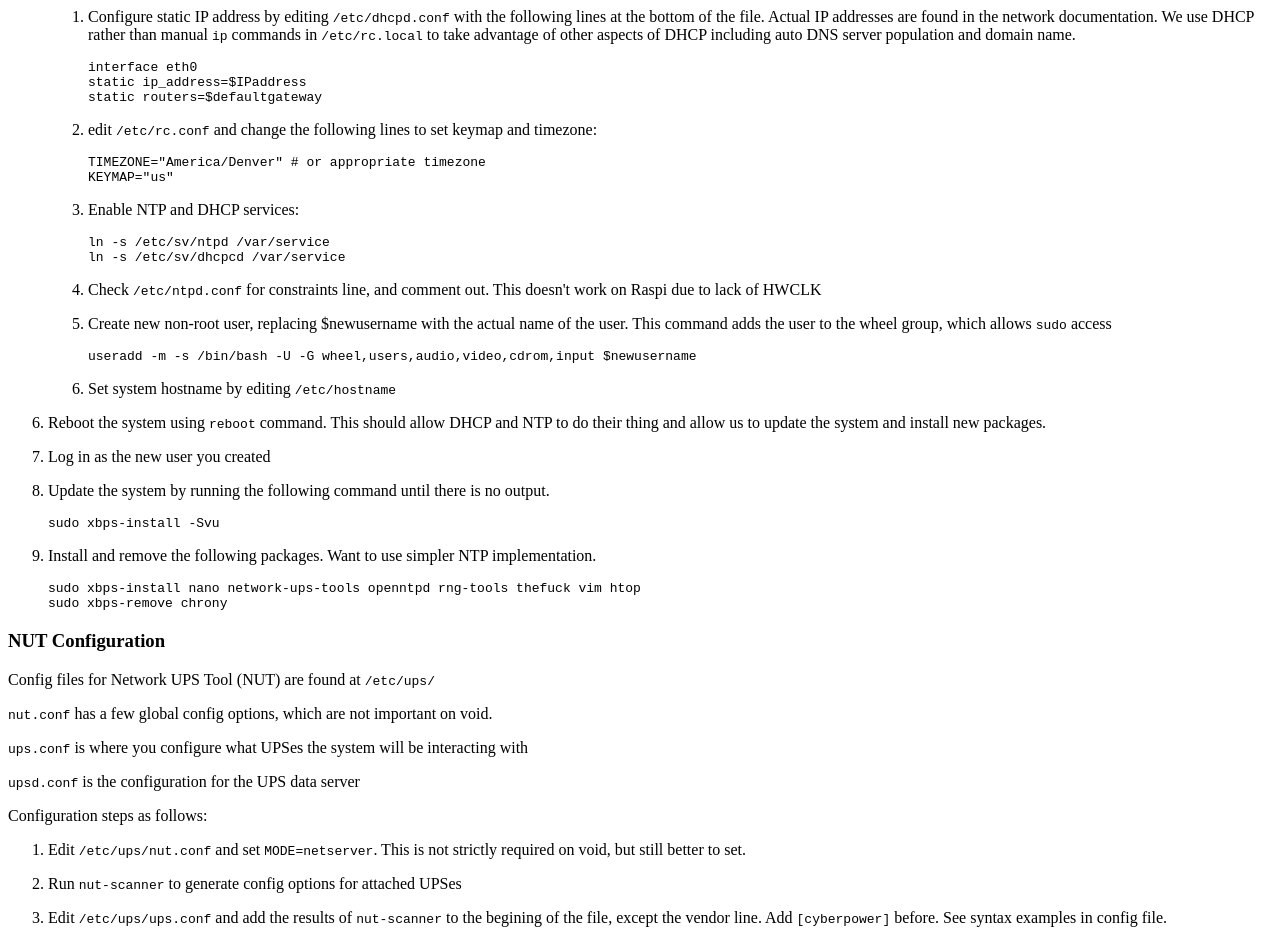
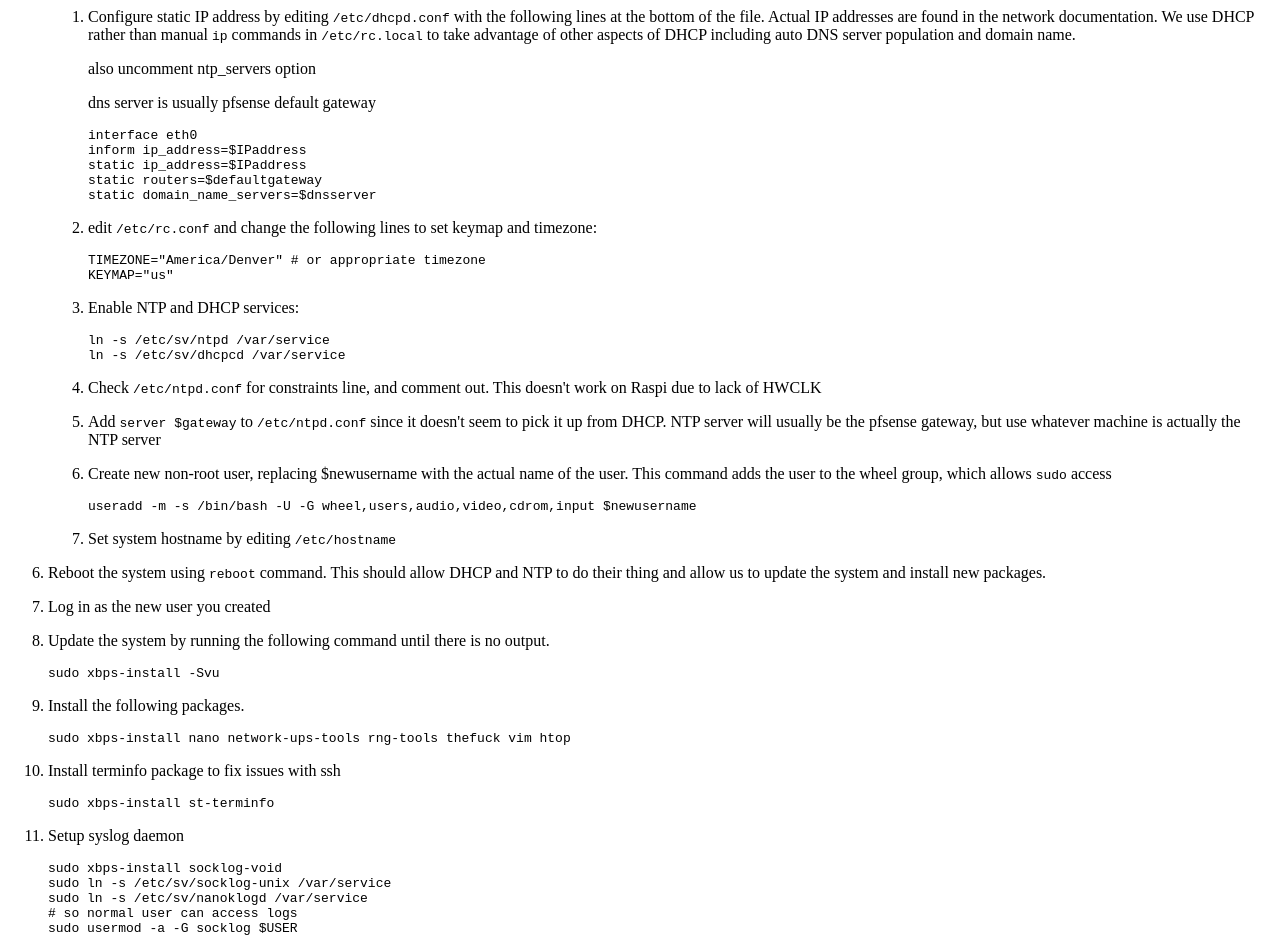
Before and after one commit to sww1235/sww1235.github.io, a plain HTML site: page wiki/build-script-notes-rack-monitor.html in a window 1280 px wide. Shown: the part 500-1440 px from the top of the page. Drawn offline with Linux system fonts and the light colour scheme; files that its build step writes are made by us from their sources.

Commit message:
Website as of 2020-08-30T17:33:33+00:00

```diff
--- a/wiki/build-script-notes-rack-monitor.html
+++ b/wiki/build-script-notes-rack-monitor.html
@@ -52,9 +52,13 @@ Initial Configuration
 <li><p>Need to get correct time and network set up in order to update system and install packages (as root) Remember that the only available text editor is <code>vi</code>!</p>
 <ol style="list-style-type: decimal">
 <li><p>Configure static IP address by editing <code>/etc/dhcpd.conf</code> with the following lines at the bottom of the file. Actual IP addresses are found in the network documentation. We use DHCP rather than manual <code>ip</code> commands in <code>/etc/rc.local</code> to take advantage of other aspects of DHCP including auto DNS server population and domain name.</p>
+<p>also uncomment ntp_servers option</p>
+<p>dns server is usually pfsense default gateway</p>
 <pre class="conf"><code>interface eth0
+inform ip_address=$IPaddress
 static ip_address=$IPaddress
-static routers=$defaultgateway</code></pre></li>
+static routers=$defaultgateway
+static domain_name_servers=$dnsserver</code></pre></li>
 <li><p>edit <code>/etc/rc.conf</code> and change the following lines to set keymap and timezone:</p>
 <pre class="conf"><code>TIMEZONE=&quot;America/Denver&quot; # or appropriate timezone
 KEYMAP=&quot;us&quot;</code></pre></li>
@@ -62,6 +66,7 @@ KEYMAP=&quot;us&quot;</code></pre></li>
 <div class="sourceCode"><pre class="sourceCode bash"><code class="sourceCode bash"><span class="kw">ln</span> -s /etc/sv/ntpd /var/service
 <span class="kw">ln</span> -s /etc/sv/dhcpcd /var/service</code></pre></div></li>
 <li><p>Check <code>/etc/ntpd.conf</code> for constraints line, and comment out. This doesn't work on Raspi due to lack of HWCLK</p></li>
+<li><p>Add <code>server $gateway</code> to <code>/etc/ntpd.conf</code> since it doesn't seem to pick it up from DHCP. NTP server will usually be the pfsense gateway, but use whatever machine is actually the NTP server</p></li>
 <li><p>Create new non-root user, replacing $newusername with the actual name of the user. This command adds the user to the wheel group, which allows <code>sudo</code> access</p>
 <div class="sourceCode"><pre class="sourceCode bash"><code class="sourceCode bash"><span class="kw">useradd</span> -m -s /bin/bash -U -G wheel,users,audio,video,cdrom,input <span class="ot">$newusername</span></code></pre></div></li>
 <li><p>Set system hostname by editing <code>/etc/hostname</code></p></li>
@@ -70,9 +75,16 @@ KEYMAP=&quot;us&quot;</code></pre></li>
 <li><p>Log in as the new user you created</p></li>
 <li><p>Update the system by running the following command until there is no output.</p>
 <div class="sourceCode"><pre class="sourceCode bash"><code class="sourceCode bash"><span class="kw">sudo</span> xbps-install -Svu</code></pre></div></li>
-<li><p>Install and remove the following packages. Want to use simpler NTP implementation.</p>
-<div class="sourceCode"><pre class="sourceCode bash"><code class="sourceCode bash"><span class="kw">sudo</span> xbps-install nano network-ups-tools openntpd rng-tools thefuck vim htop
-<span class="kw">sudo</span> xbps-remove chrony</code></pre></div></li>
+<li><p>Install the following packages.</p>
+<div class="sourceCode"><pre class="sourceCode bash"><code class="sourceCode bash"><span class="kw">sudo</span> xbps-install nano network-ups-tools rng-tools thefuck vim htop</code></pre></div></li>
+<li><p>Install terminfo package to fix issues with ssh</p>
+<div class="sourceCode"><pre class="sourceCode bash"><code class="sourceCode bash"><span class="kw">sudo</span> xbps-install st-terminfo</code></pre></div></li>
+<li><p>Setup syslog daemon</p>
+<div class="sourceCode"><pre class="sourceCode bash"><code class="sourceCode bash"><span class="kw">sudo</span> xbps-install socklog-void
+<span class="kw">sudo</span> ln -s /etc/sv/socklog-unix /var/service
+<span class="kw">sudo</span> ln -s /etc/sv/nanoklogd /var/service
+<span class="co"># so normal user can access logs</span>
+<span class="kw">sudo</span> usermod -a -G socklog <span class="ot">$USER</span></code></pre></div></li>
 </ol>
 <h3 id="nut-config">
 NUT Configuration
@@ -99,6 +111,7 @@ NUT Configuration
 <p>start the following services:</p>
 <p><code>bash sudo ln -s /etc/sv/upsdrvctl/ /var/service sudo ln -s /etc/sv/upsd/ /var/service</code></p>
 <p>check status of ups with the following command to make sure it is detected properly</p>
+<div class="sourceCode"><pre class="sourceCode bash"><code class="sourceCode bash"><span class="kw">upsc</span> cyberpower</code></pre></div>
 <pre class="tags"><code>build-script, rack-monitor, notes</code></pre>
 </body>
 </html>
```
